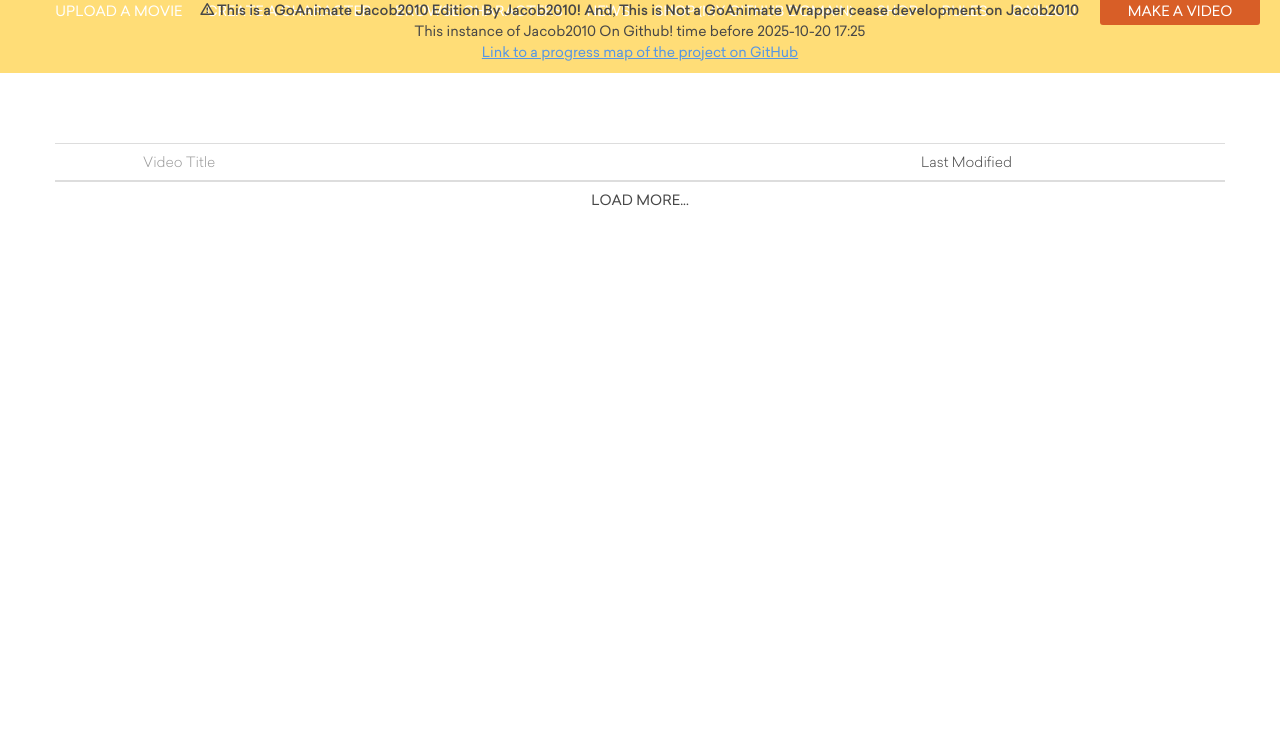
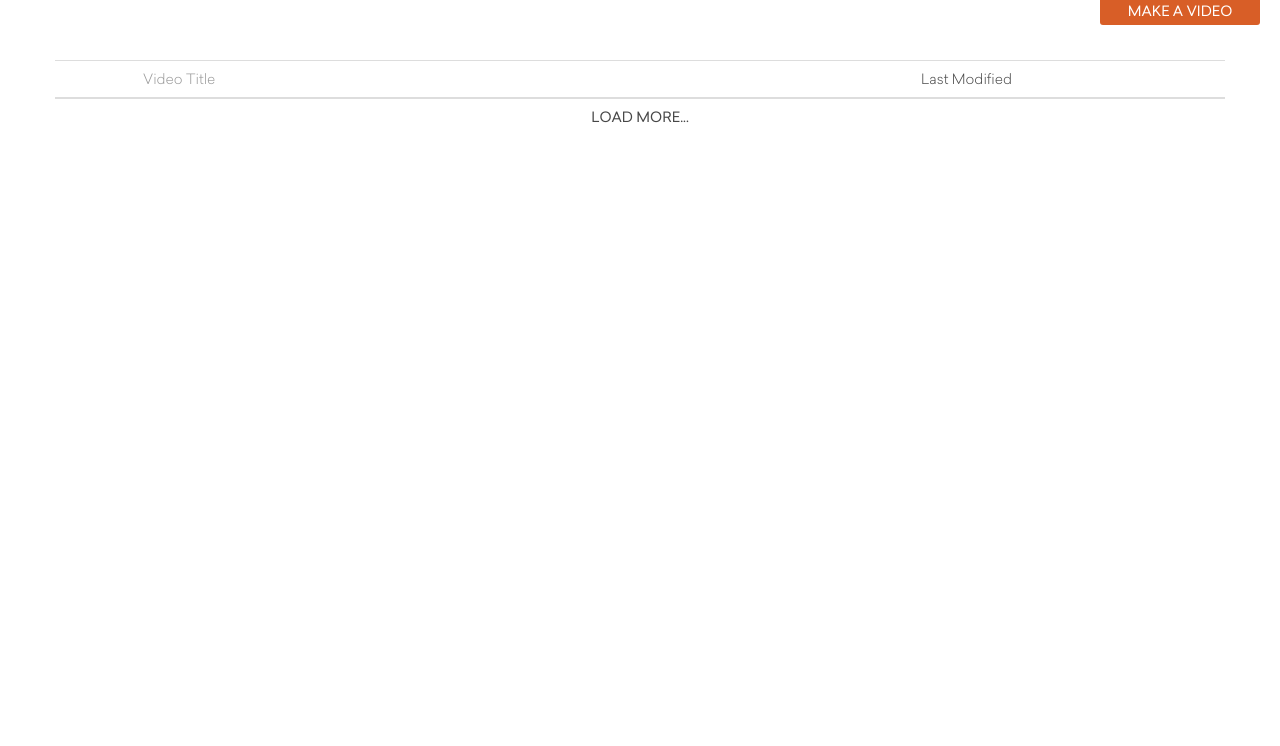
Before and after one commit to edytaniedzialkowska-dev/GoAnimate-Jacob2010-Edition, a website: page html/list.html in a window 1280 px wide. Shown: the part 54-800 px from the top of the page. Drawn offline with Linux system fonts and the light colour scheme; no server answers.

Commit message:
Remove warning message from list.html
Removed warning message about GoAnimate Jacob2010 Edition.

```diff
--- a/html/list.html
+++ b/html/list.html
@@ -46,12 +46,6 @@
 				                <a href="https://dominicjennings.github.io/caillou.html" class="button_small">CAILLOU</a>
 				<a href="/go_full" class="button_big">MAKE A VIDEO</a>
 			</div>
-		</div>
-		<div class="warning"><strong>This is a GoAnimate Jacob2010 Edition By Jacob2010! And, This is Not a GoAnimate Wrapper cease
-					development on Jacob2010</a></strong><br>This instance of Jacob2010 On Github!
-			time before
-			2025-10-20 17:25 <br><a href='https://github.com/edytaniedzialkowska-dev/GoAnimate-Jacob2010-Edition/'>Link
-				to a progress map of the project on GitHub</a>
 		</div>
 	</header>
 	<table>
```
